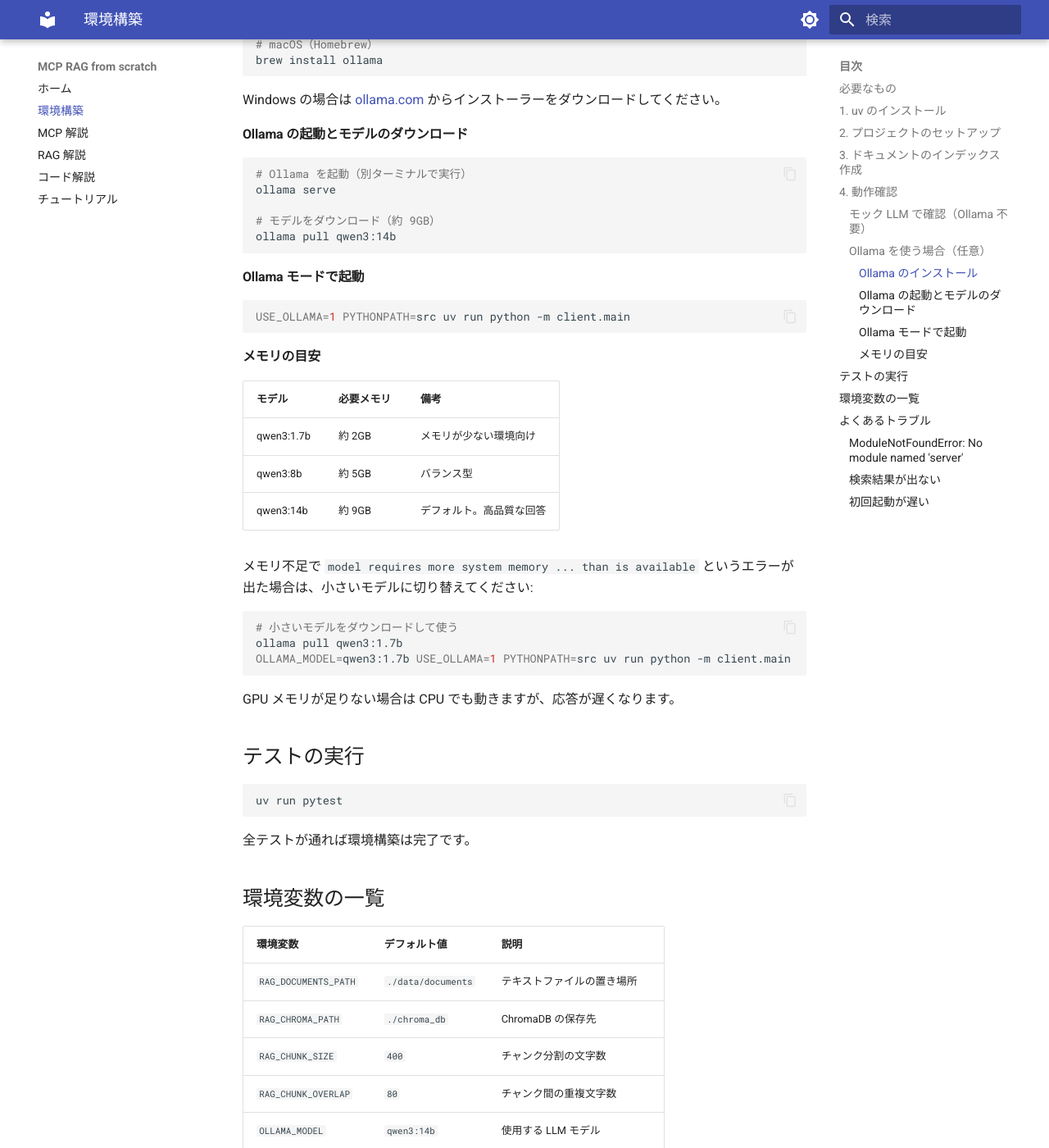
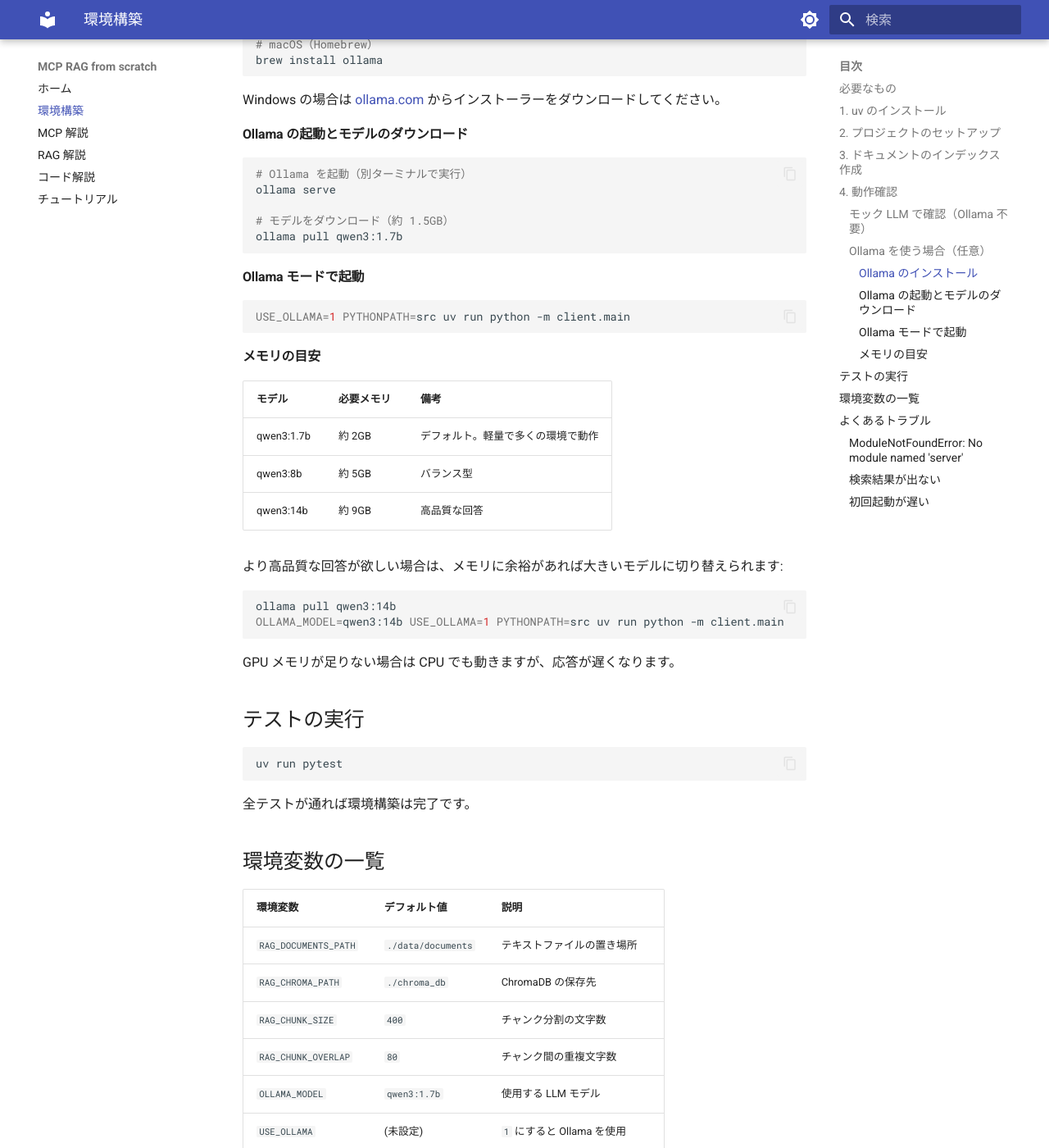
Before and after one commit to t-ishii66/mcp-rag-from-scratch, an MkDocs documentation site: the page built from docs/01-setup.md, in a window 1280 px wide and 1400 px high, scrolled down 2881 px. Shown: the whole window at 82% size. Built offline with MkDocs 1.6.1 and Material for MkDocs 9.7.7, drawn with Linux system fonts in a browser that asks for light colours.

Commit message:
デフォルトの Ollama モデルを qwen3:14b から qwen3:1.7b に変更
教育目的のプロジェクトとして、リソースの少ない環境でも動作することを優先し
デフォルトを軽量モデルに変更。高品質な回答が必要な場合は環境変数で切り替え可能。

Co-Authored-By: Claude Opus 4.6 <noreply@anthropic.com>

````diff
--- a/docs/01-setup.md
+++ b/docs/01-setup.md
@@ -126,8 +126,8 @@ Windows の場合は [ollama.com](https://ollama.com/) からインストーラ
 # Ollama を起動（別ターミナルで実行）
 ollama serve
 
-# モデルをダウンロード（約 9GB）
-ollama pull qwen3:14b
+# モデルをダウンロード（約 1.5GB）
+ollama pull qwen3:1.7b
 ```
 
 #### Ollama モードで起動
@@ -140,16 +140,15 @@ USE_OLLAMA=1 PYTHONPATH=src uv run python -m client.main
 
 | モデル | 必要メモリ | 備考 |
 |--------|-----------|------|
-| qwen3:1.7b | 約 2GB | メモリが少ない環境向け |
+| qwen3:1.7b | 約 2GB | デフォルト。軽量で多くの環境で動作 |
 | qwen3:8b | 約 5GB | バランス型 |
-| qwen3:14b | 約 9GB | デフォルト。高品質な回答 |
+| qwen3:14b | 約 9GB | 高品質な回答 |
 
-メモリ不足で `model requires more system memory ... than is available` というエラーが出た場合は、小さいモデルに切り替えてください:
+より高品質な回答が欲しい場合は、メモリに余裕があれば大きいモデルに切り替えられます:
 
 ```bash
-# 小さいモデルをダウンロードして使う
-ollama pull qwen3:1.7b
-OLLAMA_MODEL=qwen3:1.7b USE_OLLAMA=1 PYTHONPATH=src uv run python -m client.main
+ollama pull qwen3:14b
+OLLAMA_MODEL=qwen3:14b USE_OLLAMA=1 PYTHONPATH=src uv run python -m client.main
 ```
 
 GPU メモリが足りない場合は CPU でも動きますが、応答が遅くなります。
@@ -170,7 +169,7 @@ uv run pytest
 | `RAG_CHROMA_PATH` | `./chroma_db` | ChromaDB の保存先 |
 | `RAG_CHUNK_SIZE` | `400` | チャンク分割の文字数 |
 | `RAG_CHUNK_OVERLAP` | `80` | チャンク間の重複文字数 |
-| `OLLAMA_MODEL` | `qwen3:14b` | 使用する LLM モデル |
+| `OLLAMA_MODEL` | `qwen3:1.7b` | 使用する LLM モデル |
 | `USE_OLLAMA` | (未設定) | `1` にすると Ollama を使用 |
 | `RAG_DEBUG` | (未設定) | `1` にするとデバッグログを表示 |
 
````
Also changed, not shown: CLAUDE.md (+3 -3 lines), README.md (+7 -6 lines), docs/04-code-walkthrough.md (+1 -1 lines), 1 other file.
